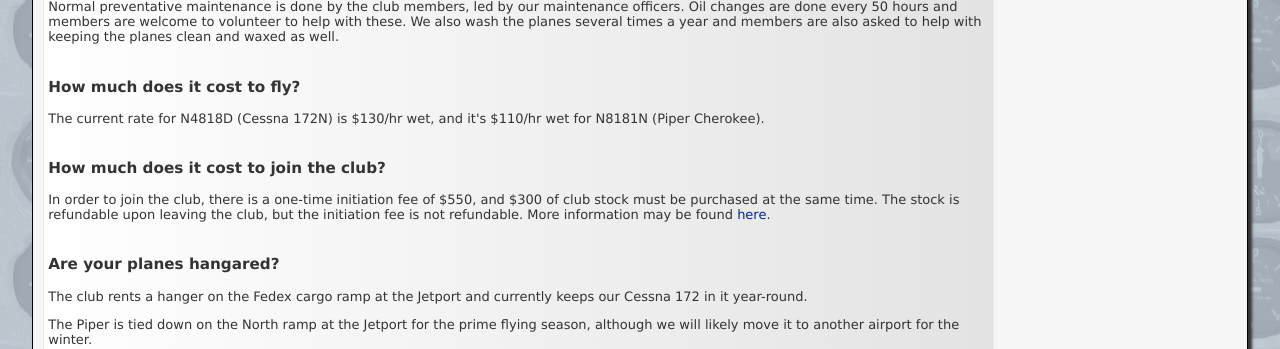
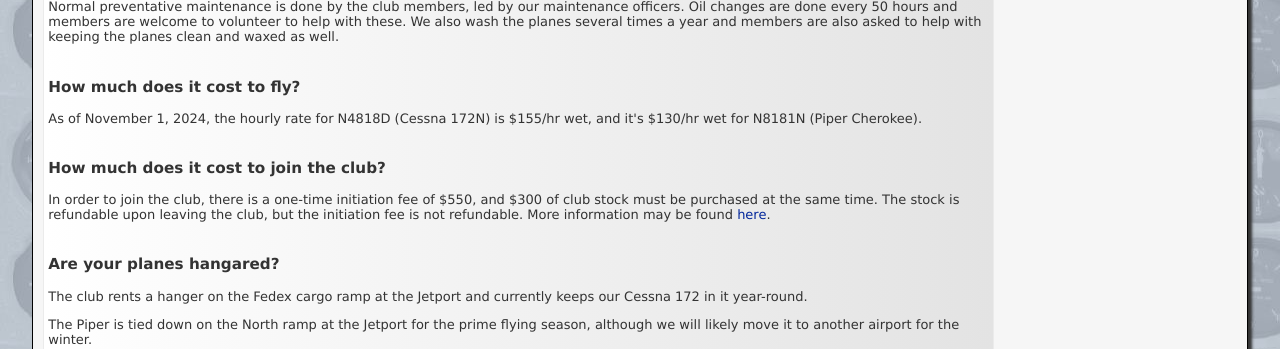
Before and after one commit to gatheall/BEFC, a PHP site: page /faqs.php in a window 1280 px wide. Shown: the part 897-1246 px from the top of the page. Run offline with PHP 8.4, Linux system fonts and the light colour scheme; some libraries are stand-ins or nearby versions.

Commit message:
- Updated hourly rates.

```diff
--- a/website/faqs.php
+++ b/website/faqs.php
@@ -61,7 +61,7 @@ How are the planes maintained?</h3>
 <h3><br />
 How much does it cost to fly?</h3>
 
-<p>The current rate for N4818D (Cessna 172N) is $130/hr wet, and it's $110/hr wet for N8181N (Piper Cherokee).</p>
+<p>As of November 1, 2024, the hourly rate for N4818D (Cessna 172N) is $155/hr wet, and it's $130/hr wet for N8181N (Piper Cherokee).</p>
 
 <h3><br />
 How much does it cost to join the club?</h3>
```
